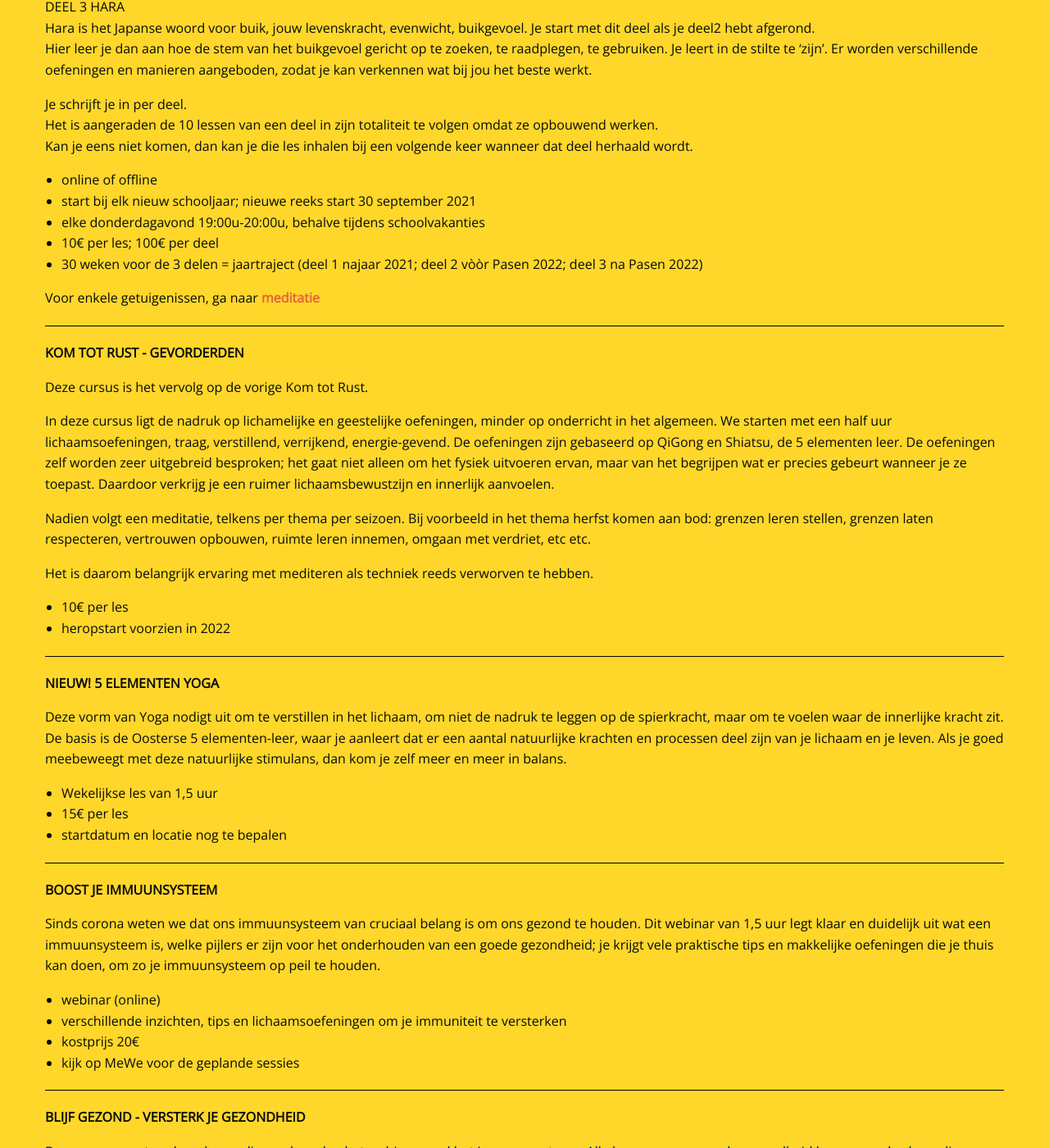
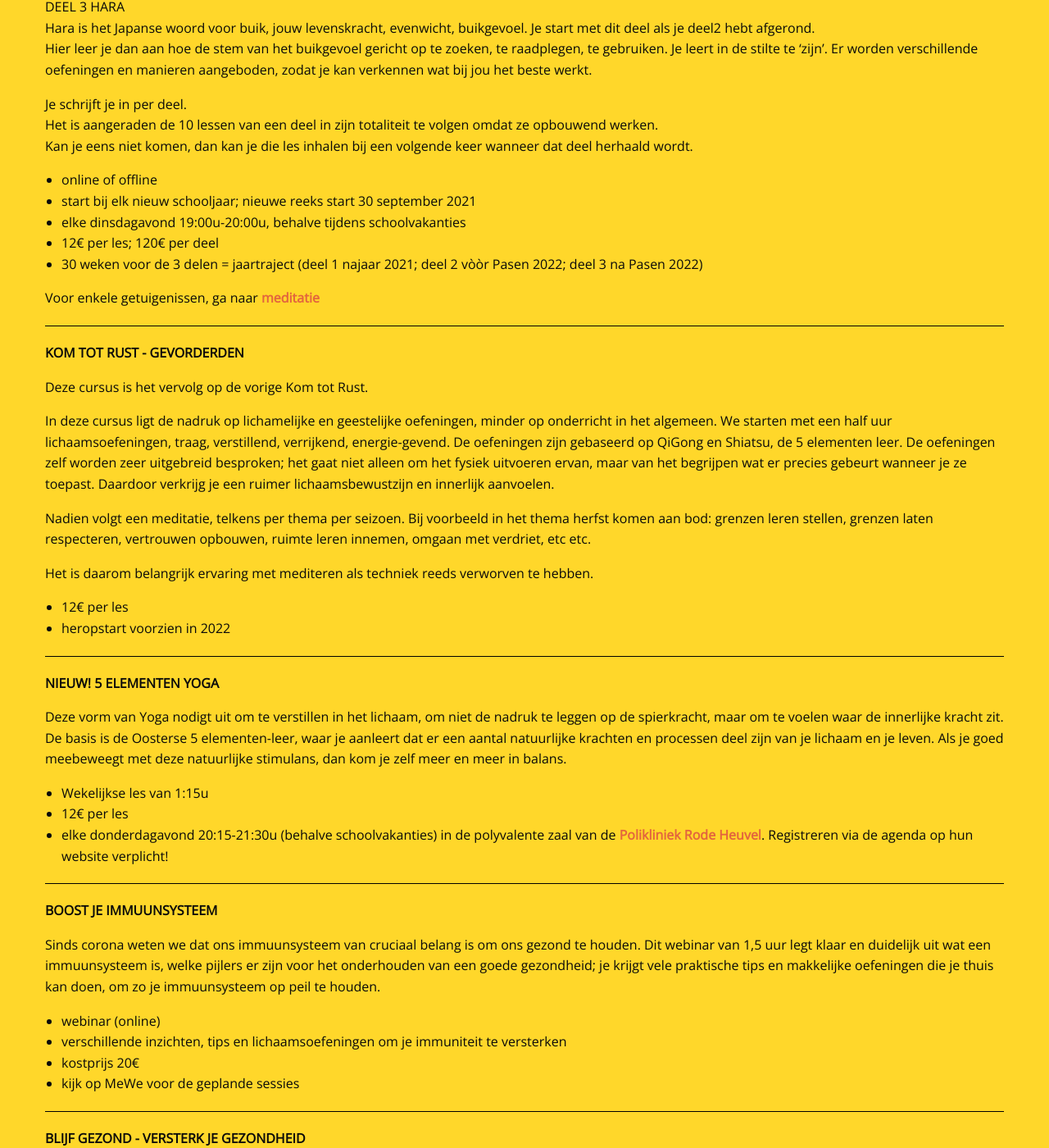
Before and after one commit to manopura/manopura.github.io, a Jekyll site: the page built from cursussen.md, in a window 1280 px wide and 1400 px high, scrolled down 778 px. Shown: the whole window at 82% size. Built offline with Jekyll 4.4.1, drawn with Linux system fonts in a browser that asks for light colours; nearby versions of some CDN libraries; our own code applies the rules of GitHub Pages for plain Markdown files.

Commit message:
Update cursussen.md

```diff
--- a/cursussen.md
+++ b/cursussen.md
@@ -36,8 +36,8 @@ Kan je eens niet komen, dan kan je die les inhalen bij een volgende keer wanneer
 
 - online of offline
 - start bij elk nieuw schooljaar; nieuwe reeks start 30 september 2021
-- elke donderdagavond 19:00u-20:00u, behalve tijdens schoolvakanties
-- 10€ per les; 100€ per deel
+- elke dinsdagavond 19:00u-20:00u, behalve tijdens schoolvakanties
+- 12€ per les; 120€ per deel
 - 30 weken voor de 3 delen = jaartraject (deel 1 najaar 2021; deel 2 vòòr Pasen 2022; deel 3 na Pasen 2022)
 
 
@@ -56,7 +56,7 @@ Nadien volgt een meditatie, telkens per thema per seizoen. Bij voorbeeld in het
 
 Het is daarom belangrijk ervaring met mediteren als techniek reeds verworven te hebben.
 
-- 10€ per les
+- 12€ per les
 - heropstart voorzien in 2022
 
 ---
@@ -65,9 +65,9 @@ Het is daarom belangrijk ervaring met mediteren als techniek reeds verworven te
 
 Deze vorm van Yoga nodigt uit om te verstillen in het lichaam, om niet de nadruk te leggen op de spierkracht, maar om te voelen waar de innerlijke kracht zit. De basis is de Oosterse 5 elementen-leer, waar je aanleert dat er een aantal natuurlijke krachten en processen deel zijn van je lichaam en je leven. Als je goed meebeweegt met deze natuurlijke stimulans, dan kom je zelf meer en meer in balans.
 
-- Wekelijkse les van 1,5 uur
-- 15€ per les
-- startdatum en locatie nog te bepalen
+- Wekelijkse les van 1:15u
+- 12€ per les
+- elke donderdagavond 20:15-21:30u (behalve schoolvakanties) in de polyvalente zaal van de [**Polikliniek Rode Heuvel**](https://www.polikliniek-rodeheuvel.be). Registreren via de agenda op hun website verplicht!
 
 
 ---
```
